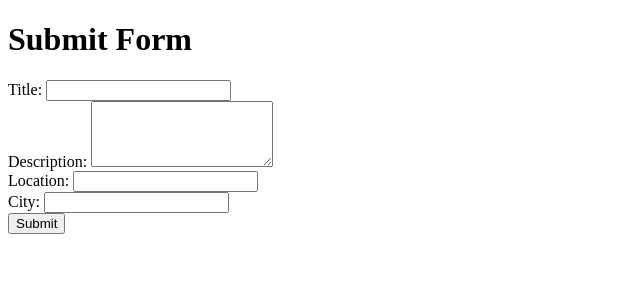
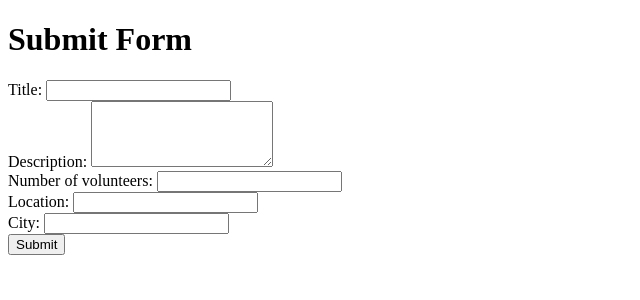
Before and after one commit to cfglondon23/Team-1, a Flask app: page /provider/submit in a window 1280 px wide. Shown: the top 300 px of the page, without its empty margins (0-640 px from the left). Run offline with Flask 2, Linux system fonts and the light colour scheme.

Commit message:
Added number of ppl to submit

```diff
--- a/templates/provider_submit.html
+++ b/templates/provider_submit.html
@@ -12,6 +12,9 @@
 	  <label for="description">Description:</label>
 	  <textarea id="description" name="description" rows="4" required></textarea><br>
 
+	  <label for="numberOfPeople">Number of volunteers:</label>
+	  <input type="number" id="numberOfPeople" name="numberOfPeople" required><br>
+
 	  <label for="location">Location:</label>
 	  <input type="text" id="location" name="location" required><br>
 
```
